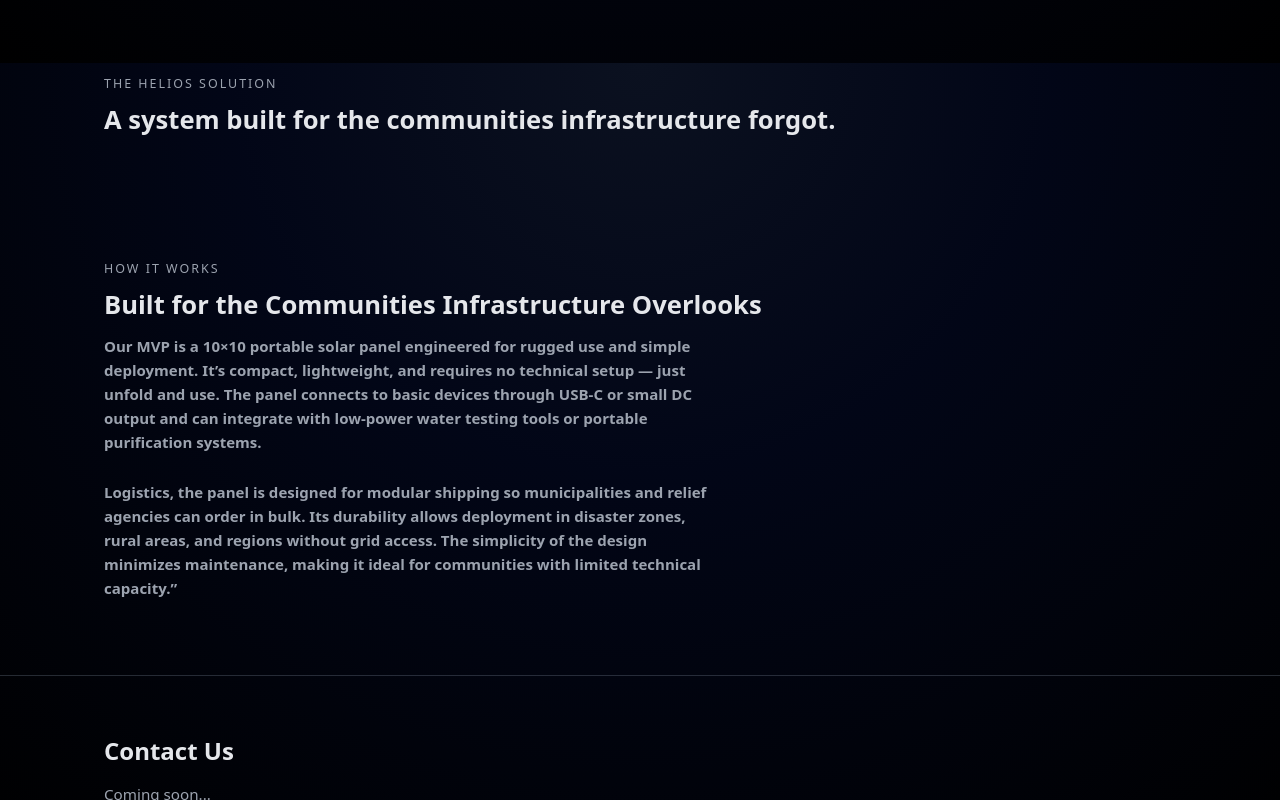
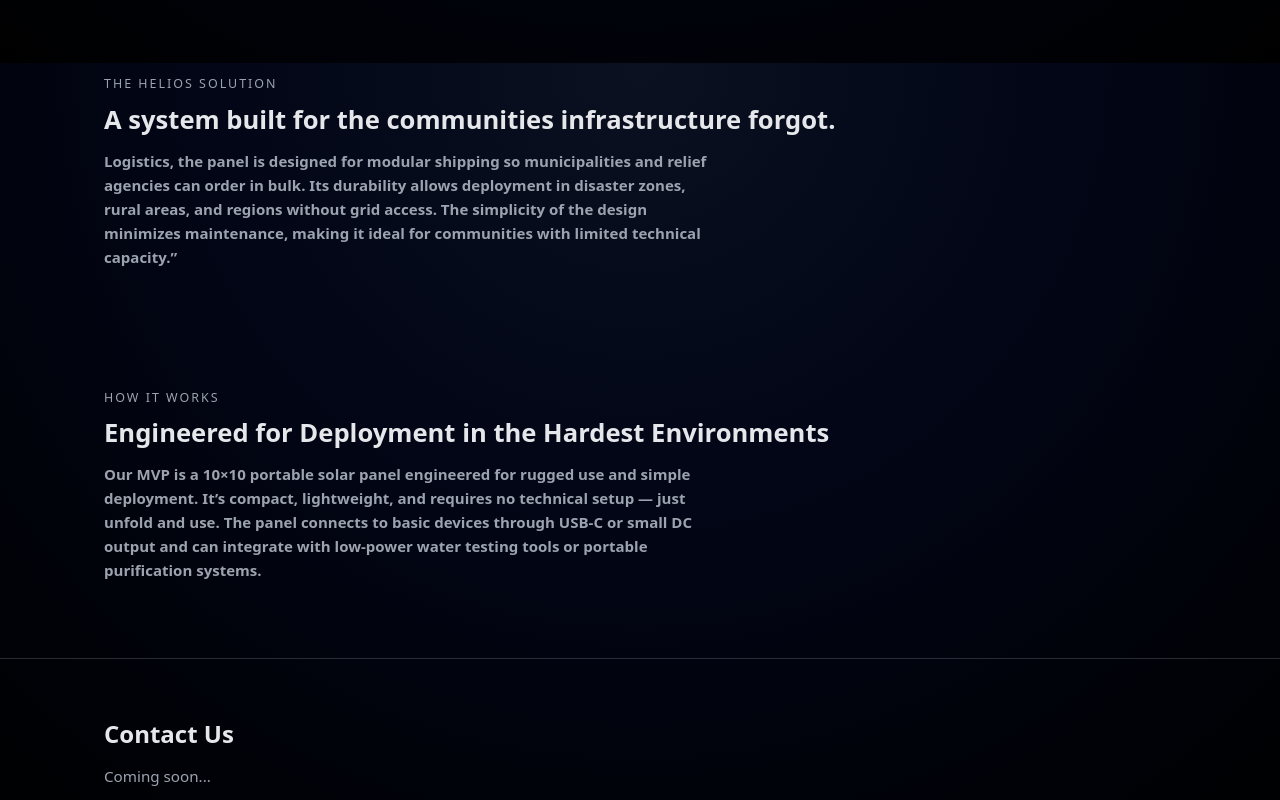
Before and after one commit to phelpsdevelops/heliosWebsite, a plain HTML site: page index.html in a window 1280 px wide. Shown: the part 737-1537 px from the top of the page. Drawn offline with Linux system fonts and the light colour scheme.

Commit message:
Update index with additional information

```diff
--- a/index.html
+++ b/index.html
@@ -126,6 +126,9 @@
             <h2 class="section-title">
               A system built for the communities infrastructure forgot.
             </h2>
+            <h2 class="section-subtitle">Logistics, the panel is designed for modular shipping so municipalities and relief agencies can order in bulk.
+                    Its durability allows deployment in disaster zones, rural areas, and regions without grid access.
+                     The simplicity of the design minimizes maintenance, making it ideal for communities with limited technical capacity.”</h2>
           </div>
         </div>
       </section>
@@ -135,13 +138,11 @@
         <div class="max-w">
           <div class="section-header">
             <div class="section-kicker">How It Works</div>
-            <h2 class="section-title">Built for the Communities Infrastructure Overlooks</h2>
+            <h2 class="section-title">Engineered for Deployment in the Hardest Environments</h2>
             <h2 class="section-subtitle">Our MVP is a 10×10 portable solar panel engineered for rugged use and simple deployment.
                 It’s compact, lightweight, and requires no technical setup — just unfold and use.
                  The panel connects to basic devices through USB-C or small DC output and can integrate with low-power water testing tools or portable purification systems.</h2>
-                 <br> <h2 class="section-subtitle">Logistics, the panel is designed for modular shipping so municipalities and relief agencies can order in bulk.
-                    Its durability allows deployment in disaster zones, rural areas, and regions without grid access.
-                     The simplicity of the design minimizes maintenance, making it ideal for communities with limited technical capacity.”</h2>
+
           </div>
         </div>
       </section>
```
